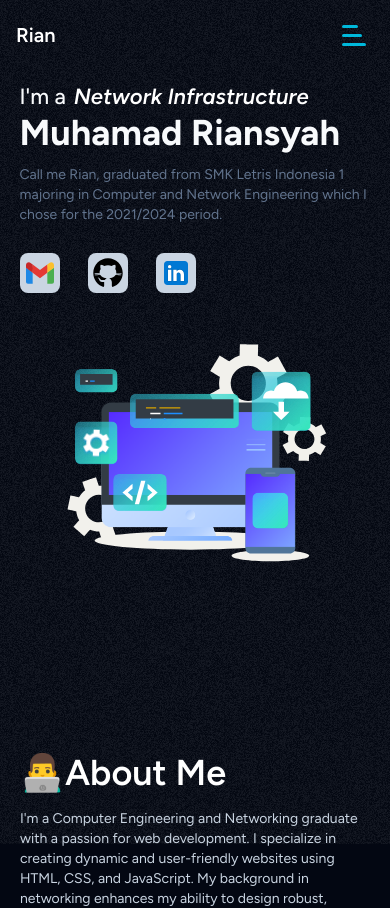
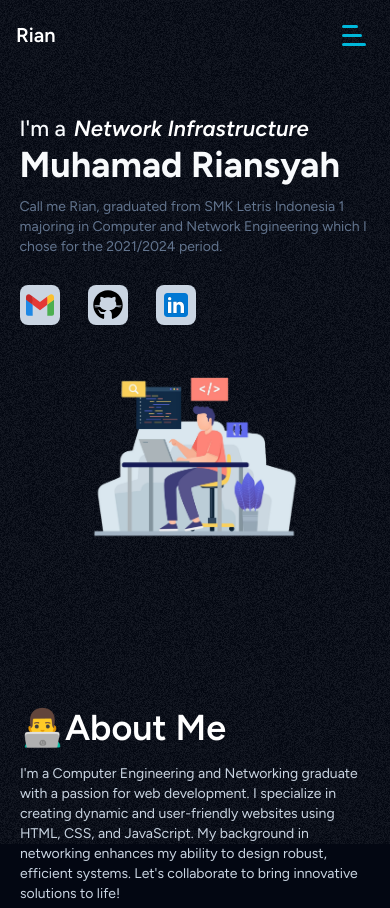
Before and after one commit to RianDoang/Portfolio, a React (Vite) app: page / in a window 390 px wide. Shown: the top 908 px of the page. Built offline with nearby package versions, Linux system fonts and the light colour scheme.

Commit message:
Menambah png untuk mobile guna meringankan

```diff
--- a/src/components/Profile.jsx
+++ b/src/components/Profile.jsx
@@ -5,6 +5,12 @@ import PropTypes from "prop-types";
 const ProfileAnim = lazy(() =>
   import("../components/animation/Animation").then((module) => ({
     default: module.ProfileAnim,
+  }))
+);
+
+const ProfileMobileAnim = lazy(() =>
+  import("../components/animation/Animation").then((module) => ({
+    default: module.ProfileMobileAnim,
   }))
 );
 
@@ -110,7 +116,12 @@ export default function Profile({ handleContactClick }) {
       </div>
       <div className="flex-1 flex items-center justify-center md:justify-end">
         <Suspense>
-          <ProfileAnim />
+          <div className="hidden md:flex">
+            <ProfileAnim />
+          </div>
+          <div className="flex md:hidden">
+            <ProfileMobileAnim />
+          </div>
         </Suspense>
       </div>
     </>
--- a/src/components/animation/Animation.jsx
+++ b/src/components/animation/Animation.jsx
@@ -1,5 +1,6 @@
 import { useState, useEffect, useRef } from "react";
 import AnimProfile from "../../assets/anim/ProfileAnim.json";
+import AnimProfileMobile from "../../assets/anim/ProfileMobile.png";
 import AnimAbout from "../../assets/anim/AboutAnim.json";
 import { motion } from "framer-motion";
 import PropTypes from "prop-types";
@@ -7,7 +8,7 @@ import Lottie from "lottie-react";
 
 export function ProfileAnim() {
   return (
-    <div className="w-72 md:w-80 lg:w-96">
+    <div className="w-72 hidden md:flex md:w-80 lg:w-96">
       <Lottie animationData={AnimProfile} loop={true} />
     </div>
   );
@@ -16,6 +17,14 @@ export function ProfileAnim() {
 ProfileAnim.propTypes = {
   // Define prop types if any
 };
+
+export function ProfileMobileAnim() {
+  return (
+    <div className="w-3/5 flex mx-auto sm:w-1/2 md:hidden">
+      <img src={AnimProfileMobile} alt="Profile Mobile Animation" />
+    </div>
+  );
+}
 
 export function BgAstroAnim() {
   const [offsetY, setOffsetY] = useState(0);
--- a/src/pages/Main.jsx
+++ b/src/pages/Main.jsx
@@ -49,7 +49,7 @@ export default function Main() {
         <section
           ref={profileRef}
           id="profile"
-          className="w-[90%] flex flex-col items-center justify-center mx-auto pt-20 pb-20 gap-4 lg:flex-row lg:gap-0"
+          className="w-[90%] flex flex-col items-center justify-center mx-auto pt-28 pb-20 gap-4 lg:flex-row lg:gap-0"
         >
           <Profile handleContactClick={handleContactClick} />
         </section>
```
Also changed, not shown: src/assets/anim/ProfileMobile.png (added).
